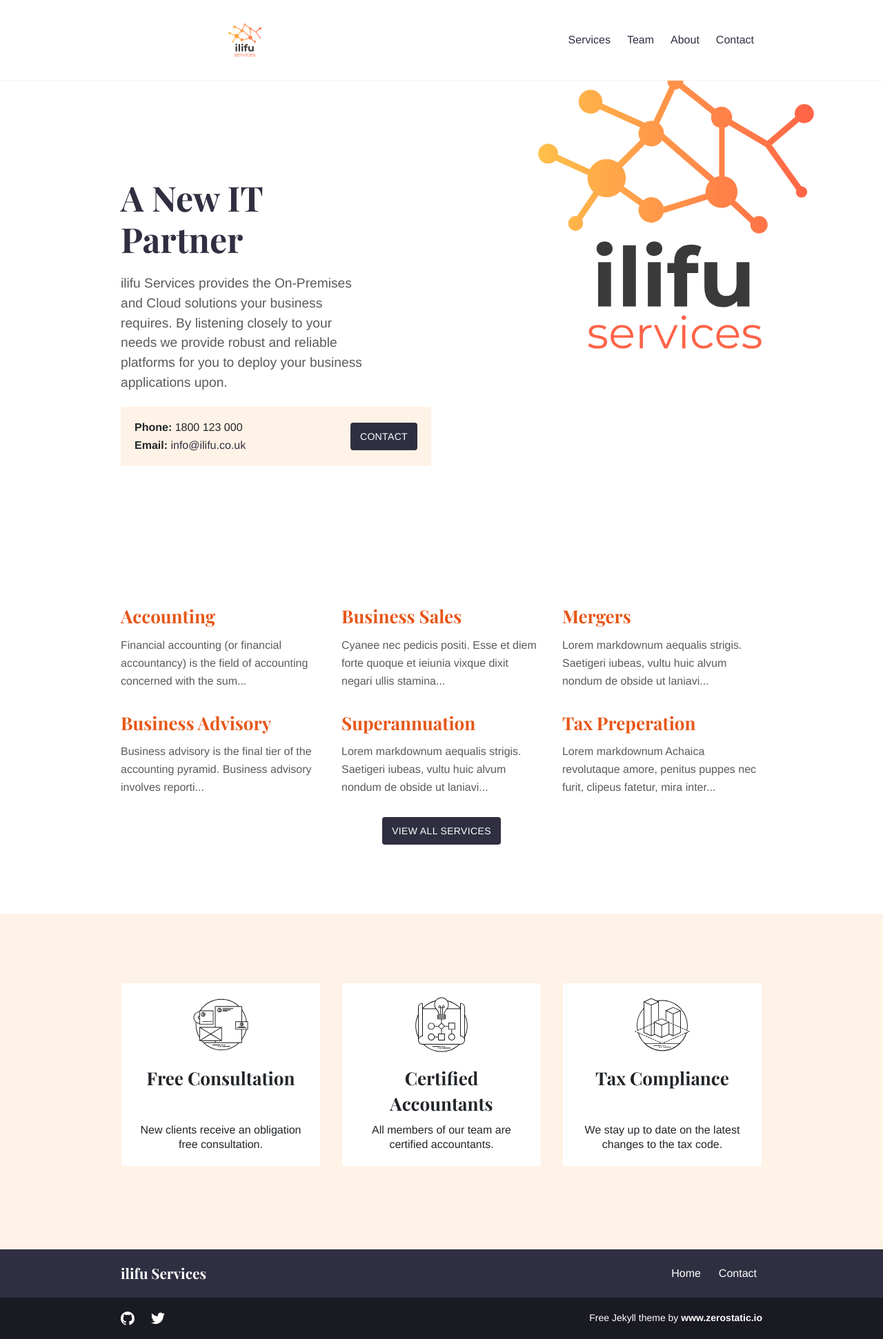
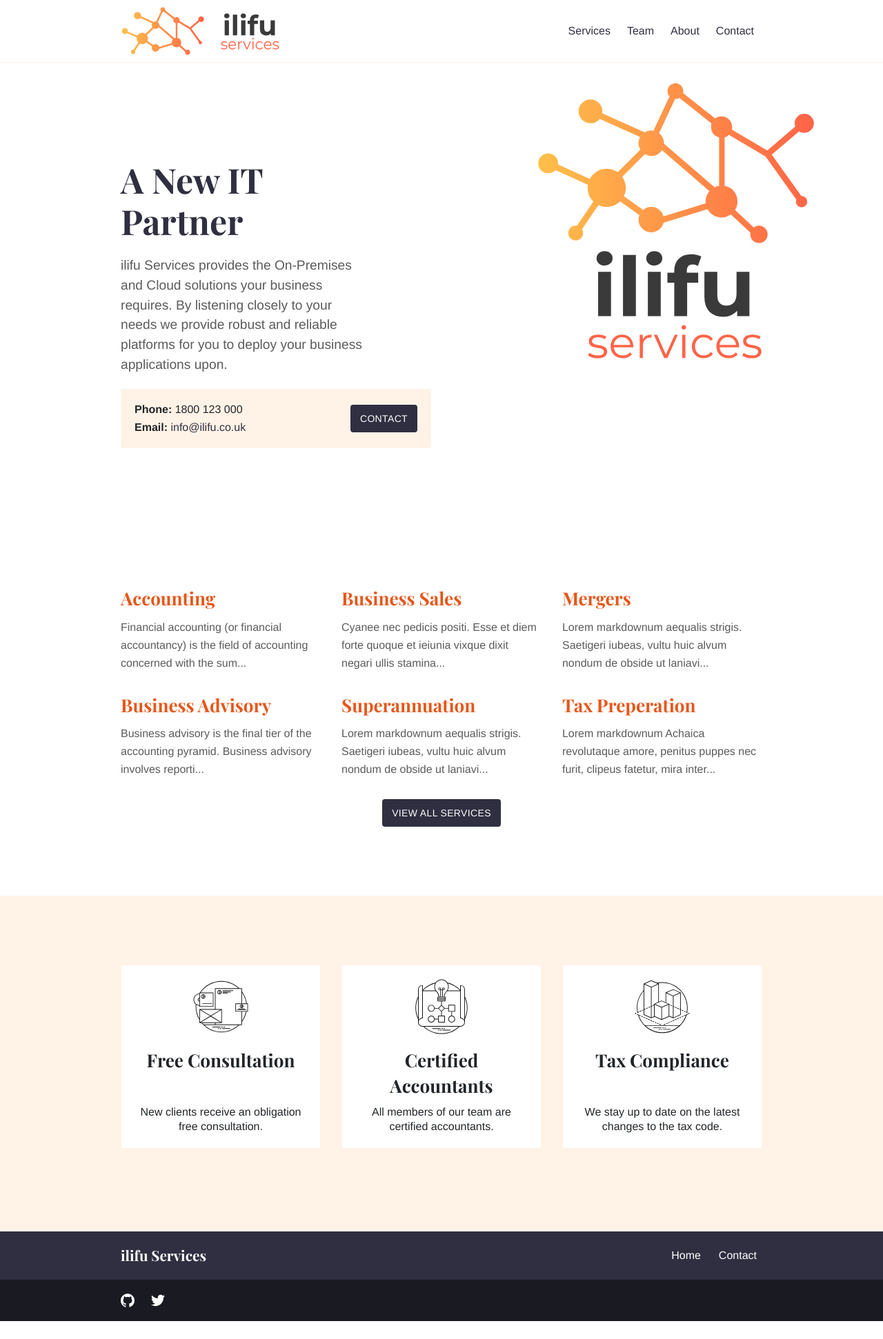
Before and after one commit to ilifuservices/ilifuservices.github.io, a Jekyll site: the page built from index.md, in a window 1280 px wide. Shown: the whole page at 69% size. Built offline with Jekyll 4.4.1, drawn with Linux system fonts in a browser that asks for light colours; after the commit the page ends 1916 px from its top, so only the background shows below that.

Commit message:
image tweaks

```diff
--- a/_config.yml
+++ b/_config.yml
@@ -6,9 +6,9 @@ logo:
   mobile: "images/logo/logo-mobile.svg"
   mobile_height: "32px"
   mobile_width: "32px"
-  desktop: "images/logo/logo.svg"
-  desktop_height: "96px"
-  desktop_width: "360px"
+  desktop: "images/logo/logo_wordmark.svg"
+  desktop_height: "70px"
+  desktop_width: "231px"
 
 home:
   limit_services: 6
--- a/_data/seo.yml
+++ b/_data/seo.yml
@@ -1,4 +1,4 @@
 google_analytics_id: ""
 meta_twitter_site: "@spngardner"
 meta_twitter_creator: "@spngardner"
-copyright_text: 'Free Jekyll theme by <a class="zerostatic" href="https://www.zerostatic.io">www.zerostatic.io</a>'
+copyright_text: ''
--- a/_sass/components/_intro-image.scss
+++ b/_sass/components/_intro-image.scss
@@ -17,12 +17,12 @@
     width: 700px;
   }
   @include media-breakpoint-up(lg) {
-    bottom: -60px;
+    bottom: -100px;
     left: -60px;
     width: 800px;
   }
   @include media-breakpoint-up(xl) {
-    bottom: -100px;
+    bottom: -200px;
     left: -70px;
     width: 850px;
   }
```
Also changed, not shown: images/logo/logo_trimmed.svg (added), images/logo/logo_wordmark.svg (added).
